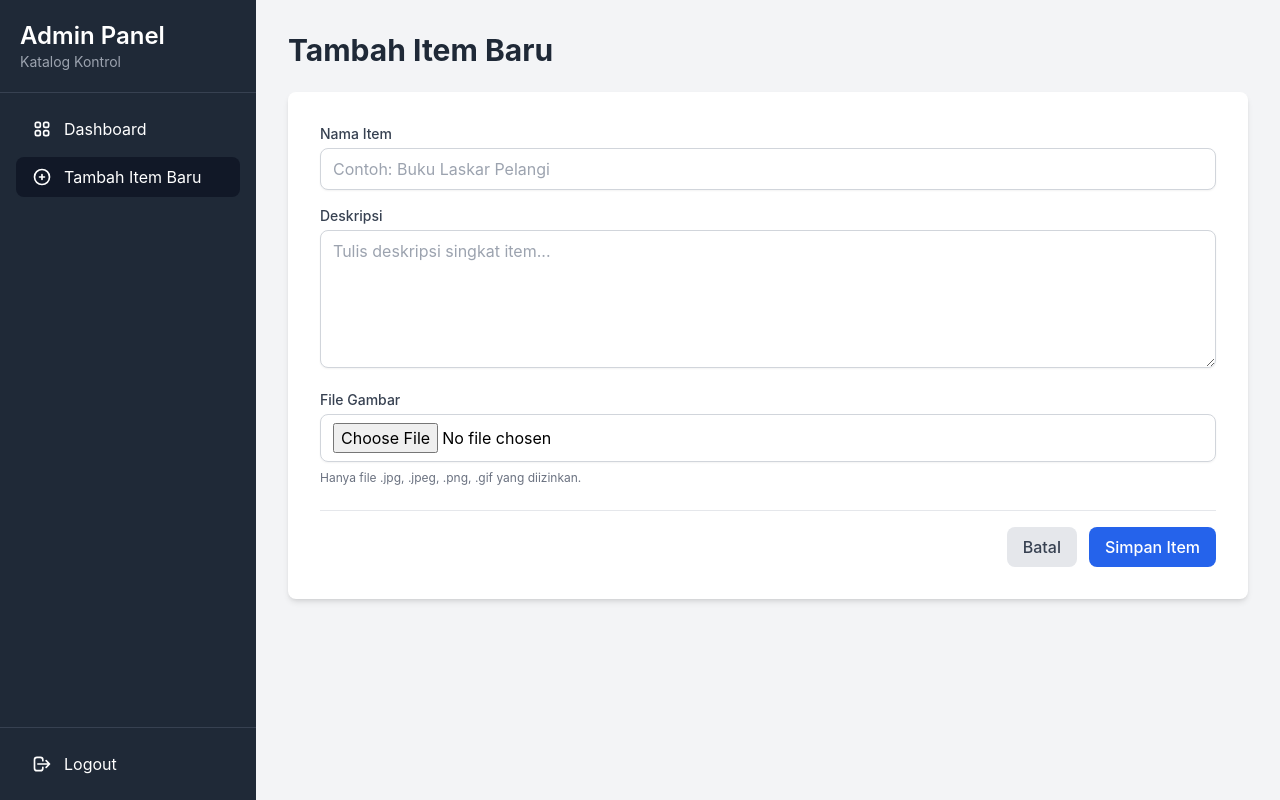
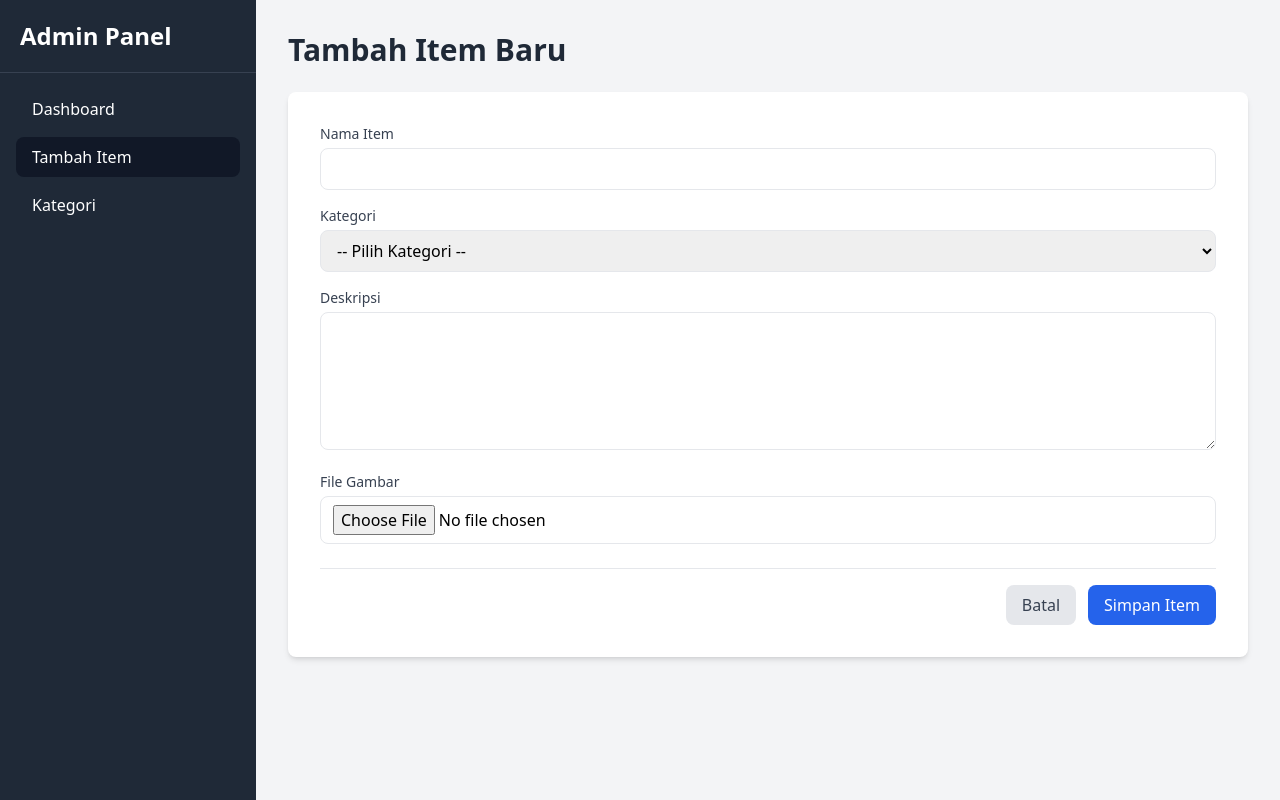
Before and after one commit to BagaSembarang/ManproSatu, a PHP site: page /tambah.php in a window 1280 px wide. Run offline with PHP 8.4, Linux system fonts and the light colour scheme; data that the repository does not hold is empty; some libraries are stand-ins or nearby versions.

Commit message:
edit dashboard, tambah, buat file kategori

```diff
--- a/admin/tambah.php
+++ b/admin/tambah.php
@@ -1,86 +1,68 @@
 <?php
+// File: admin/tambah.php
+
 if (session_status() == PHP_SESSION_NONE) {
     session_start();
 }
 
 require_once '../koneksi.php';
 
+// --- AMBIL DAFTAR KATEGORI UNTUK DROPDOWN ---
+$sql_cat = "SELECT * FROM categories ORDER BY name ASC";
+$result_cat = $koneksi->query($sql_cat);
+// --------------------------------------------
+
 $error_message = "";
-$success_message = "";
 
 if ($_SERVER["REQUEST_METHOD"] == "POST") {
 
     $item_name = $koneksi->real_escape_string($_POST['item_name']);
     $description = $koneksi->real_escape_string($_POST['description']);
 
+    // Ambil category_id dari form
+    $category_id = $_POST['category_id']; // Ini ID kategori yang dipilih
+
     $admin_id = 1;
 
     if (isset($_FILES['image_file']) && $_FILES['image_file']['error'] == 0) {
-
         $target_dir = "../uploads/";
-
         $file_extension = strtolower(pathinfo($_FILES['image_file']['name'], PATHINFO_EXTENSION));
         $unique_image_name = pathinfo($_FILES['image_file']['name'], PATHINFO_FILENAME) . '_' . time() . '.' . $file_extension;
         $target_file = $target_dir . $unique_image_name;
-
         $allowed_extensions = array("jpg", "jpeg", "png", "gif");
 
         if (in_array($file_extension, $allowed_extensions)) {
-
-            // ===================================================================
-            // PINDAHKAN FILE DULU (Langkah 1)
-            // ===================================================================
             if (move_uploaded_file($_FILES['image_file']['tmp_name'], $target_file)) {
 
-                // File sekarang ada di folder /uploads
-
-                // ===================================================================
-                // COBA SIMPAN KE DB (Langkah 2)
-                // ===================================================================
-                $sql = "INSERT INTO items (item_name, description, image_file, admin_id)
-                        VALUES (?, ?, ?, ?)";
+                // UPDATE QUERY: Tambahkan kolom category_id
+                $sql = "INSERT INTO items (item_name, description, image_file, admin_id, category_id)
+                        VALUES (?, ?, ?, ?, ?)";
 
                 if ($stmt = $koneksi->prepare($sql)) {
-                    $stmt->bind_param("sssi", $item_name, $description, $unique_image_name, $admin_id);
+                    // Bind param: sssii (string, string, string, integer, integer)
+                    $stmt->bind_param("sssii", $item_name, $description, $unique_image_name, $admin_id, $category_id);
 
                     if ($stmt->execute()) {
-                        // SEMUA SUKSES (Langkah 1 dan 2 berhasil)
                         header("Location: dashboard.php?status=tambah_sukses");
                         exit;
                     } else {
-                        // GAGAL DI LANGKAH 2 (DB Error)
-                        $error_message = "Gagal menyimpan data ke database: " . $stmt->error;
-
-                        // PERBAIKAN: BATALKAN Langkah 1 (Hapus file)
-                        if (file_exists($target_file)) {
-                            unlink($target_file);
+                        $error_message = "DB Error: " . $stmt->error;
+                        if (file_exists($target_file)) unlink($target_file);
                     }
-                    }
-
                     $stmt->close();
                 } else {
-                    // GAGAL DI LANGKAH 2 (Query Prepare Error)
-                    $error_message = "Gagal mempersiapkan query: " . $koneksi->error;
-
-                    // PERBAIKAN: BATALKAN Langkah 1 (Hapus file)
-                    if (file_exists($target_file)) {
-                        unlink($target_file);
-                    }
-                }
-
-            } else {
-                // GAGAL DI LANGKAH 1 (Upload Error)
-                $error_message = "Maaf, terjadi kesalahan saat meng-upload file gambar.";
+                    $error_message = "Query Error: " . $koneksi->error;
+                    if (file_exists($target_file)) unlink($target_file);
                 }
             } else {
-            // GAGAL KARENA EKSTENSI
-            $error_message = "Maaf, hanya file JPG, JPEG, PNG, & GIF yang diizinkan.";
+                $error_message = "Upload Gagal.";
             }
         } else {
-        // GAGAL KARENA TIDAK ADA FILE
-        $error_message = "Silakan pilih file gambar untuk di-upload.";
+            $error_message = "Format file salah.";
         }
-
+    } else {
+        $error_message = "Pilih gambar.";
+    }
     $koneksi->close();
 }
 ?>
@@ -92,11 +74,6 @@ if ($_SERVER["REQUEST_METHOD"] == "POST") {
     <meta name="viewport" content="width=device-width, initial-scale=1.0">
     <title>Admin - Tambah Item</title>
     <script src="https://cdn.tailwindcss.com"></script>
-    <style>
-        body {
-            font-family: 'Inter', sans-serif;
-        }
-    </style>
 </head>
 <body class="bg-gray-100">
 
@@ -104,70 +81,61 @@ if ($_SERVER["REQUEST_METHOD"] == "POST") {
     <aside class="w-64 bg-gray-800 text-white flex flex-col">
         <div class="p-5 border-b border-gray-700">
             <h2 class="text-2xl font-semibold">Admin Panel</h2>
-                <p class="text-sm text-gray-400">Katalog Kontrol</p>
         </div>
         <nav class="flex-1 p-4 space-y-2">
-                <a href="dashboard.php" class="flex items-center px-4 py-2 rounded-lg hover:bg-gray-700">
-                    <svg class="w-5 h-5 mr-3" fill="none" stroke="currentColor" viewBox="0 0 24 24" xmlns="http://www.w3.org/2000/svg"><path stroke-linecap="round" stroke-linejoin="round" stroke-width="2" d="M4 6a2 2 0 012-2h2a2 2 0 012 2v2a2 2 0 01-2 2H6a2 2 0 01-2-2V6zM14 6a2 2 0 012-2h2a2 2 0 012 2v2a2 2 0 01-2 2h-2a2 2 0 01-2-2V6zM4 16a2 2 0 012-2h2a2 2 0 012 2v2a2 2 0 01-2 2H6a2 2 0 01-2-2v-2zM14 16a2 2 0 012-2h2a2 2 0 012 2v2a2 2 0 01-2 2h-2a2 2 0 01-2-2v-2z"></path></svg>
-                    Dashboard
-                </a>
-                <a href="tambah.php" class="flex items-center px-4 py-2 rounded-lg bg-gray-900 text-white">
-                    <svg class="w-5 h-5 mr-3" fill="none" stroke="currentColor" viewBox="0 0 24 24" xmlns="http://www.w3.org/2000/svg"><path stroke-linecap="round" stroke-linejoin="round" stroke-width="2" d="M12 9v3m0 0v3m0-3h3m-3 0H9m12 0a9 9 0 11-18 0 9 9 0 0118 0z"></path></svg>
-                    Tambah Item Baru
-                </a>
+            <a href="dashboard.php" class="flex items-center px-4 py-2 rounded-lg hover:bg-gray-700">Dashboard</a>
+            <a href="tambah.php" class="flex items-center px-4 py-2 rounded-lg bg-gray-900 text-white">Tambah Item</a>
+            <a href="kategori.php" class="flex items-center px-4 py-2 rounded-lg hover:bg-gray-700">Kategori</a>
         </nav>
-            <div class="p-4 border-t border-gray-700">
-                <a href="#" class="flex items-center px-4 py-2 rounded-lg hover:bg-gray-700">
-                    <svg class="w-5 h-5 mr-3" fill="none" stroke="currentColor" viewBox="0 0 24 24" xmlns="http://www.w3.org/2000/svg"><path stroke-linecap="round" stroke-linejoin="round" stroke-width="2" d="M17 16l4-4m0 0l-4-4m4 4H7m6 4v1a3 3 0 01-3 3H6a3 3 0 01-3-3V7a3 3 0 013-3h4a3 3 0 013 3v1"></path></svg>
-                    Logout
-                </a>
-            </div>
     </aside>
 
     <main class="flex-1 p-8 overflow-y-auto">
-
         <h1 class="text-3xl font-bold text-gray-800 mb-6">Tambah Item Baru</h1>
 
         <div class="bg-white shadow-md rounded-lg p-6 lg:p-8">
-
             <?php if (!empty($error_message)): ?>
-                    <div class="bg-red-100 border border-red-400 text-red-700 px-4 py-3 rounded-lg relative mb-4" role="alert">
-                        <span class="block sm:inline"><?php echo htmlspecialchars($error_message); ?></span>
-                    </div>
+                <div class="bg-red-100 text-red-700 px-4 py-3 rounded mb-4"><?= $error_message ?></div>
             <?php endif; ?>
 
             <form action="tambah.php" method="POST" enctype="multipart/form-data">
 
                 <div class="mb-4">
-                        <label for="item_name" class="block text-sm font-medium text-gray-700 mb-1">Nama Item</label>
-                        <input type="text" name="item_name" id="item_name" class="w-full px-3 py-2 border border-gray-300 rounded-lg shadow-sm focus:outline-none focus:ring-blue-500 focus:border-blue-500" placeholder="Contoh: Buku Laskar Pelangi" required>
+                    <label class="block text-sm font-medium text-gray-700 mb-1">Nama Item</label>
+                    <input type="text" name="item_name" class="w-full px-3 py-2 border rounded-lg" required>
                 </div>
 
                 <div class="mb-4">
-                        <label for="description" class="block text-sm font-medium text-gray-700 mb-1">Deskripsi</label>
-                        <textarea name="description" id="description" rows="5" class="w-full px-3 py-2 border border-gray-300 rounded-lg shadow-sm focus:outline-none focus:ring-blue-500 focus:border-blue-500" placeholder="Tulis deskripsi singkat item..."></textarea>
+                    <label class="block text-sm font-medium text-gray-700 mb-1">Kategori</label>
+                    <select name="category_id" class="w-full px-3 py-2 border rounded-lg" required>
+                        <option value="">-- Pilih Kategori --</option>
+                        <?php
+                        // Reset pointer result jika perlu atau loop langsung
+                        if($result_cat->num_rows > 0) {
+                            while($cat = $result_cat->fetch_assoc()) {
+                                echo '<option value="'.$cat['id'].'">'.$cat['name'].'</option>';
+                            }
+                        }
+                        ?>
+                    </select>
+                </div>
+
+                <div class="mb-4">
+                    <label class="block text-sm font-medium text-gray-700 mb-1">Deskripsi</label>
+                    <textarea name="description" rows="5" class="w-full px-3 py-2 border rounded-lg"></textarea>
                 </div>
 
                 <div class="mb-6">
-                        <label for="image_file" class="block text-sm font-medium text-gray-700 mb-1">File Gambar</label>
-                        <input type="file" name="image_file" id="image_file" class="w-full px-3 py-2 border border-gray-300 rounded-lg shadow-sm focus:outline-none focus:ring-blue-500 focus:border-blue-500" accept="image/png, image/jpeg, image/gif" required>
-                        <p class="text-xs text-gray-500 mt-2">Hanya file .jpg, .jpeg, .png, .gif yang diizinkan.</p>
+                    <label class="block text-sm font-medium text-gray-700 mb-1">File Gambar</label>
+                    <input type="file" name="image_file" class="w-full px-3 py-2 border rounded-lg" accept="image/*" required>
                 </div>
 
                 <div class="flex justify-end space-x-3 border-t pt-4 mt-4">
-                        <a href="dashboard.php" class="bg-gray-200 text-gray-700 px-4 py-2 rounded-lg font-medium hover:bg-gray-300">
-                            Batal
-                        </a>
-                        <button type="submit" class="bg-blue-600 text-white px-4 py-2 rounded-lg font-medium hover:bg-blue-700">
-                            Simpan Item
-                        </button>
+                    <a href="dashboard.php" class="bg-gray-200 text-gray-700 px-4 py-2 rounded-lg">Batal</a>
+                    <button type="submit" class="bg-blue-600 text-white px-4 py-2 rounded-lg hover:bg-blue-700">Simpan Item</button>
                 </div>
-
             </form>
         </div>
-
     </main>
 </div>
-
 </body>
 </html>
```
Also changed, not shown: admin/dashboard.php (+30 -55 lines), admin/kategori.php (added, +94 -0 lines). Lines whose indentation alone changed are shown as unchanged.
